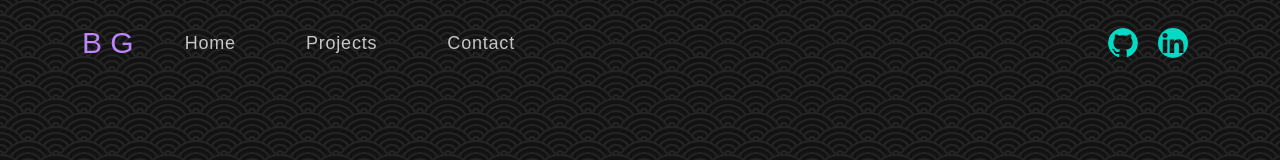
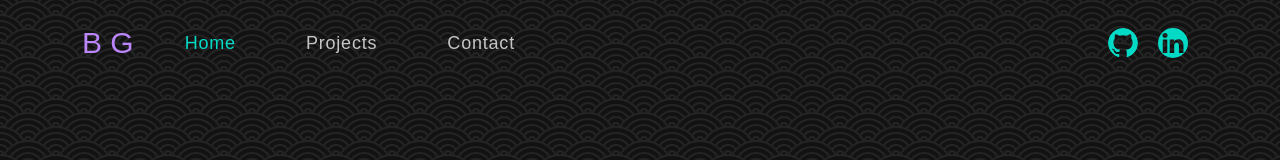
Before and after one commit to BrandonGatewood/bg, a React (Create React App) app: page / in a window 1280 px wide. Shown: the top 160 px of the page. Built offline with nearby package versions, Linux system fonts and the light colour scheme; a web font is replaced by a local one.

Commit message:
Fixed active link in navbar

```diff
--- a/src/css/navbar.css
+++ b/src/css/navbar.css
@@ -27,8 +27,8 @@ nav.navbar .navbar-nav .nav-link.navbar-link {
 }
 
 nav.navbar .navbar-nav a.nav-link.navbar-link:hover,
-nav.navbar .navbar-nav a.nav-link.navbar-link:active {
-  color: #33E1eD !important;
+nav.navbar .navbar-nav a.nav-link.navbar-link.active {
+  color: #03DAc5 !important;
   opacity: 1;
 }
 
```
